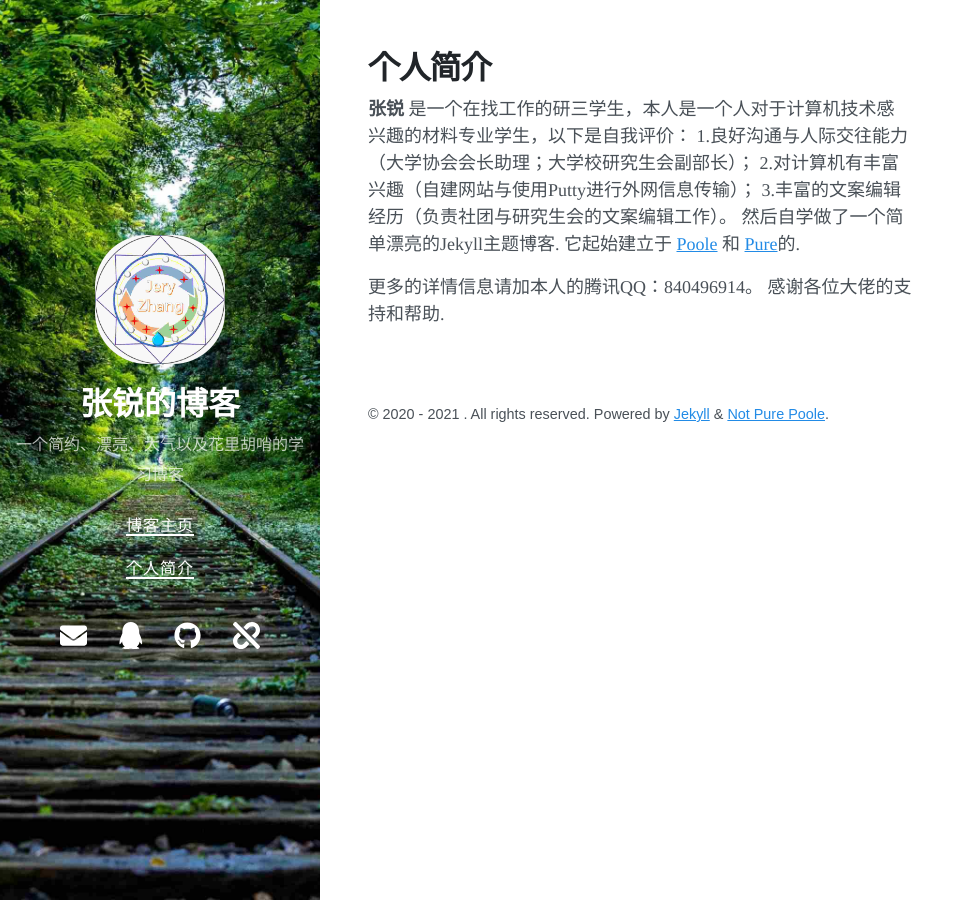
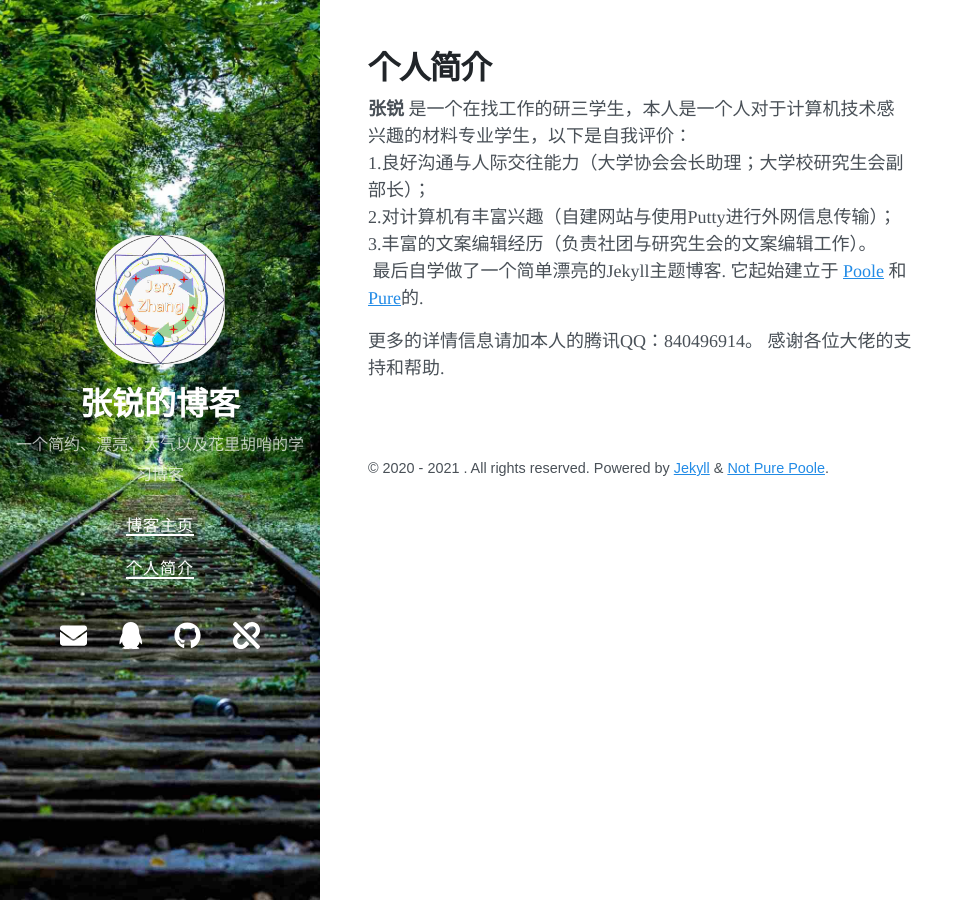
Before and after one commit to xianyu2hao/Personal-blog.github.io, a Jekyll site: the page built from about.md, in a window 1280 px wide. Shown: the whole page, without its empty margins (0-973 px from the left). Built offline with Jekyll 4.4.1, drawn with Linux system fonts in a browser that asks for light colours; nearby versions of some CDN libraries.

Commit message:
Update about.md

```diff
--- a/about.md
+++ b/about.md
@@ -3,11 +3,11 @@ layout: page
 title: 个人简介
 ---
 
-**张锐** 是一个在找工作的研三学生，本人是一个人对于计算机技术感兴趣的材料专业学生，以下是自我评价：
-1.良好沟通与人际交往能力（大学协会会长助理；大学校研究生会副部长）；
-2.对计算机有丰富兴趣（自建网站与使用Putty进行外网信息传输）；
-3.丰富的文案编辑经历（负责社团与研究生会的文案编辑工作）。
-然后自学做了一个简单漂亮的Jekyll主题博客. 它起始建立于 [Poole](https://github.com/poole/poole) 和 [Pure](https://purecss.io/)的.
+**张锐** 是一个在找工作的研三学生，本人是一个人对于计算机技术感兴趣的材料专业学生，以下是自我评价：<br/>
+ 1.良好沟通与人际交往能力（大学协会会长助理；大学校研究生会副部长）；<br/>
+2.对计算机有丰富兴趣（自建网站与使用Putty进行外网信息传输）；<br/>
+3.丰富的文案编辑经历（负责社团与研究生会的文案编辑工作）。<br/>
+&nbsp;最后自学做了一个简单漂亮的Jekyll主题博客. 它起始建立于 [Poole](https://github.com/poole/poole) 和 [Pure](https://purecss.io/)的.
 
 更多的详情信息请加本人的腾讯QQ：840496914。
 感谢各位大佬的支持和帮助.
```
